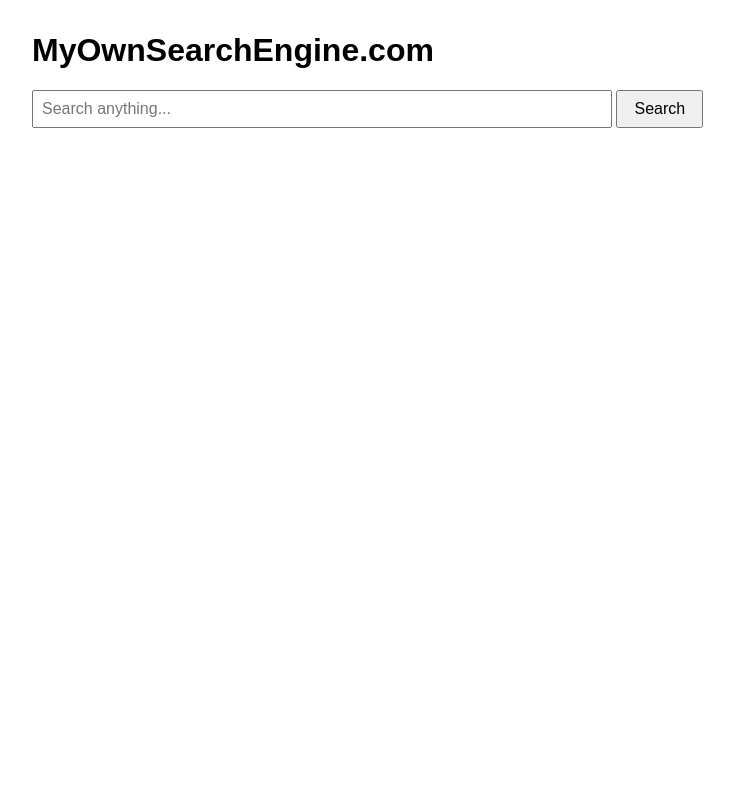
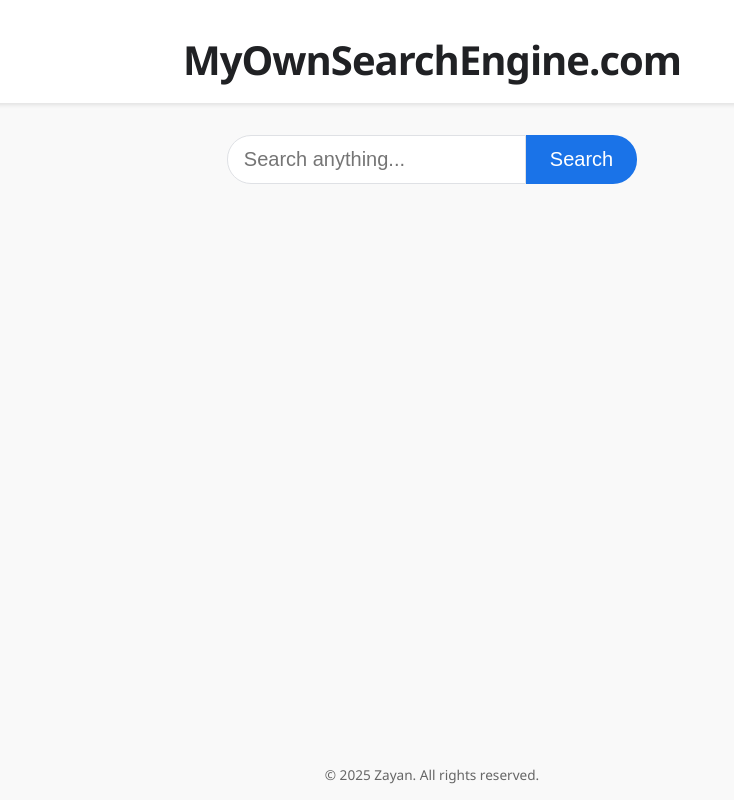
Before and after one commit to ZAYAN1111/search-engine, a plain HTML site: page frontend/index.html in a window 1280 px wide. Shown: the whole page, without its empty margins (208-942 px from the left). Drawn offline with Linux system fonts and the light colour scheme.

Commit message:
Update index.html

```diff
--- a/frontend/index.html
+++ b/frontend/index.html
@@ -1,41 +1,162 @@
 <!DOCTYPE html>
-<html>
+<html lang="en">
 <head>
+<meta charset="UTF-8" />
+<meta name="viewport" content="width=device-width, initial-scale=1" />
 <title>My Own Search Engine</title>
-  <meta charset="UTF-8">
 <style>
-    body { font-family: Arial, sans-serif; max-width: 800px; margin: 2rem auto; }
-    input { width: 70%; padding: 0.5rem; font-size: 1rem; }
-    button { padding: 0.5rem 1rem; font-size: 1rem; }
-    ul { list-style: none; padding-left: 0; }
-    li { margin-bottom: 1.5rem; }
-    li a { font-weight: bold; color: #1a0dab; text-decoration: none; }
-    li a:hover { text-decoration: underline; }
-    p { margin: 0.3rem 0 0; color: #545454; }
-    strong { color: #007700; }
+  /* Reset & basic */
+  body {
+    font-family: 'Segoe UI', Tahoma, Geneva, Verdana, sans-serif;
+    margin: 0; padding: 0;
+    background: #f9f9f9;
+    color: #202124;
+    display: flex;
+    flex-direction: column;
+    min-height: 100vh;
+  }
+  header {
+    padding: 2rem 1rem 1rem;
+    text-align: center;
+    background: white;
+    box-shadow: 0 2px 4px rgb(0 0 0 / 0.1);
+  }
+  header h1 {
+    margin: 0;
+    font-weight: 700;
+    font-size: 2.5rem;
+    letter-spacing: -1px;
+  }
+  main {
+    flex: 1;
+    max-width: 720px;
+    margin: 2rem auto 4rem;
+    padding: 0 1rem;
+  }
+  .search-box {
+    display: flex;
+    justify-content: center;
+    margin-bottom: 2rem;
+  }
+  input[type="text"] {
+    width: 100%;
+    max-width: 600px;
+    font-size: 1.25rem;
+    padding: 0.75rem 1rem;
+    border: 1px solid #dfe1e5;
+    border-radius: 24px 0 0 24px;
+    outline: none;
+    transition: box-shadow 0.2s;
+  }
+  input[type="text"]:focus {
+    box-shadow: 0 0 6px #8ab4f8;
+    border-color: #8ab4f8;
+  }
+  button {
+    background-color: #1a73e8;
+    border: none;
+    color: white;
+    font-size: 1.25rem;
+    padding: 0 1.5rem;
+    border-radius: 0 24px 24px 0;
+    cursor: pointer;
+    transition: background-color 0.2s;
+  }
+  button:hover {
+    background-color: #1669c1;
+  }
+  ul#results {
+    list-style: none;
+    padding: 0;
+    margin: 0;
+  }
+  ul#results li {
+    background: white;
+    padding: 1rem 1.5rem;
+    margin-bottom: 1rem;
+    border-radius: 8px;
+    box-shadow: 0 1px 4px rgb(0 0 0 / 0.1);
+  }
+  ul#results li a {
+    text-decoration: none;
+    color: #1a0dab;
+    font-weight: 600;
+    font-size: 1.15rem;
+  }
+  ul#results li a:hover {
+    text-decoration: underline;
+  }
+  ul#results li p {
+    margin: 0.25rem 0 0;
+    color: #5f6368;
+    font-size: 0.9rem;
+  }
+  .source-label {
+    display: inline-block;
+    font-size: 0.75rem;
+    font-weight: 600;
+    color: #4285f4;
+    margin-bottom: 0.25rem;
+    text-transform: uppercase;
+  }
+  footer {
+    text-align: center;
+    padding: 1rem;
+    font-size: 0.85rem;
+    color: #666;
+  }
 </style>
 </head>
 <body>
+
+<header>
   <h1>MyOwnSearchEngine.com</h1>
-  <input id="query" type="text" placeholder="Search anything...">
+</header>
+
+<main>
+  <div class="search-box">
+    <input id="query" type="text" placeholder="Search anything..." onkeydown="if(event.key==='Enter'){search()}" />
     <button onclick="search()">Search</button>
+  </div>
   <ul id="results"></ul>
+</main>
+
+<footer>
+  &copy; 2025 Zayan. All rights reserved.
+</footer>
 
 <script>
+  const backendURL = "https://search-engine-8o2m.onrender.com"; // Replace with your Render URL
+
   async function search() {
-      const q = document.getElementById("query").value;
-      if (!q.trim()) return alert("Please enter a search query.");
-      const res = await fetch(`https://search-engine-8o2m.onrender.com/search?q=${encodeURIComponent(q)}`);
+    const q = document.getElementById("query").value.trim();
+    if (!q) return;
+
+    const list = document.getElementById("results");
+    list.innerHTML = `<li>Searching for "<strong>${q}</strong>"...</li>`;
+
+    try {
+      const res = await fetch(`${backendURL}/search?q=${encodeURIComponent(q)}`);
+      if (!res.ok) throw new Error(`Error: ${res.status}`);
+
       const data = await res.json();
-      const list = document.getElementById("results");
-      if (!data.results.length) {
-        list.innerHTML = "<li>No results found.</li>";
+      if (data.results.length === 0) {
+        list.innerHTML = `<li>No results found for "<strong>${q}</strong>".</li>`;
         return;
       }
-      list.innerHTML = data.results.map(r =>
-        `<li><strong>[${r.source}]</strong> <a href='${r.url}' target='_blank' rel="noopener noreferrer">${r.title}</a><p>${r.snippet}</p></li>`
-      ).join("");
+
+      list.innerHTML = data.results.map(r => `
+        <li>
+          <span class="source-label">${r.source}</span>
+          <a href="${r.url}" target="_blank" rel="noopener noreferrer">${r.title}</a>
+          <p>${r.snippet}</p>
+        </li>
+      `).join('');
+    } catch(err) {
+      list.innerHTML = `<li>Error fetching results: ${err.message}</li>`;
+    }
   }
 </script>
+
 </body>
 </html>
```
Lines whose indentation alone changed are shown as unchanged.
